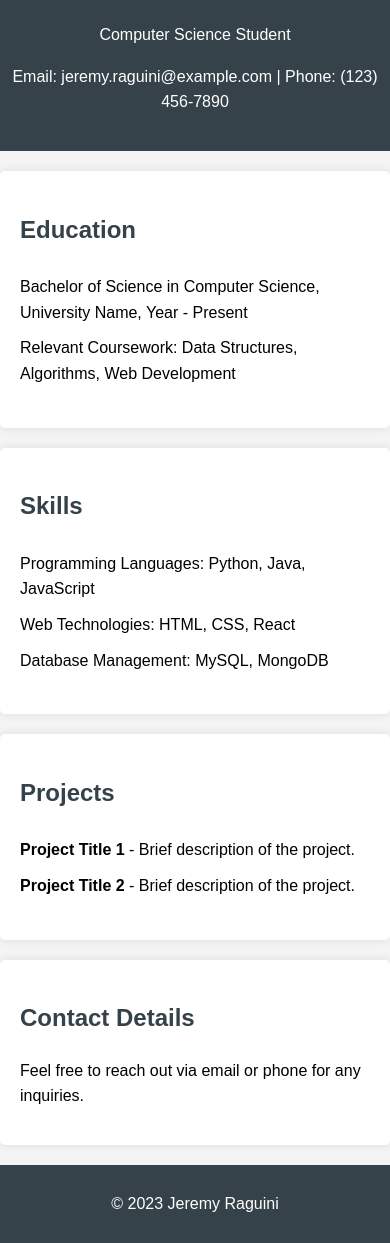
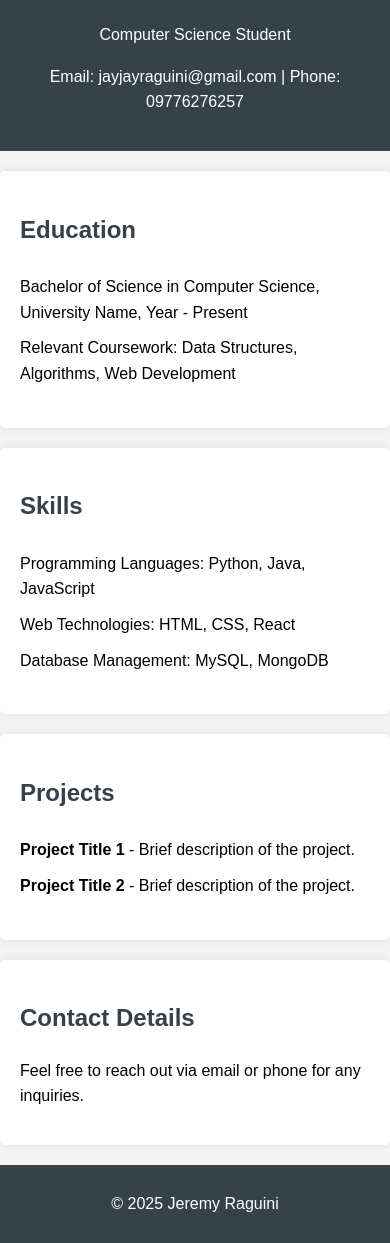
Before and after one commit to Nokkt/nokkt.github.io, a plain HTML site: page index.html in a window 390 px wide. Shown: the part 65-1308 px from the top of the page. Drawn offline with Linux system fonts and the light colour scheme.

Commit message:
update email and phone number

```diff
--- a/index.html
+++ b/index.html
@@ -10,7 +10,7 @@
     <header>
         <h1>Jeremy Raguini</h1>
         <p>Computer Science Student</p>
-        <p>Email: jeremy.raguini@example.com | Phone: (123) 456-7890</p>
+        <p>Email: jayjayraguini@gmail.com | Phone: 09776276257</p>
     </header>
 
     <section id="education">
@@ -44,7 +44,7 @@
     </section>
 
     <footer>
-        <p>&copy; 2023 Jeremy Raguini</p>
+        <p>&copy; 2025 Jeremy Raguini</p>
     </footer>
 
     <script src="scripts.js" async defer></script>
```
